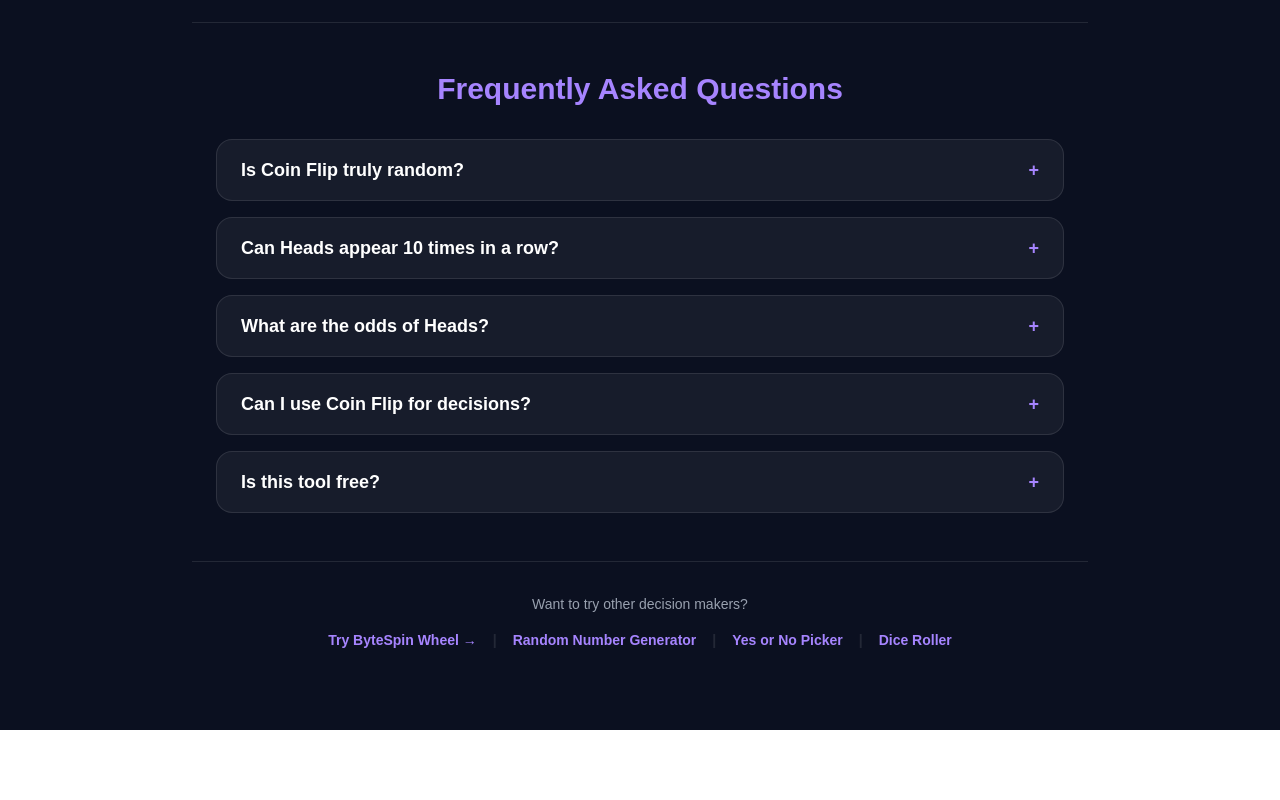
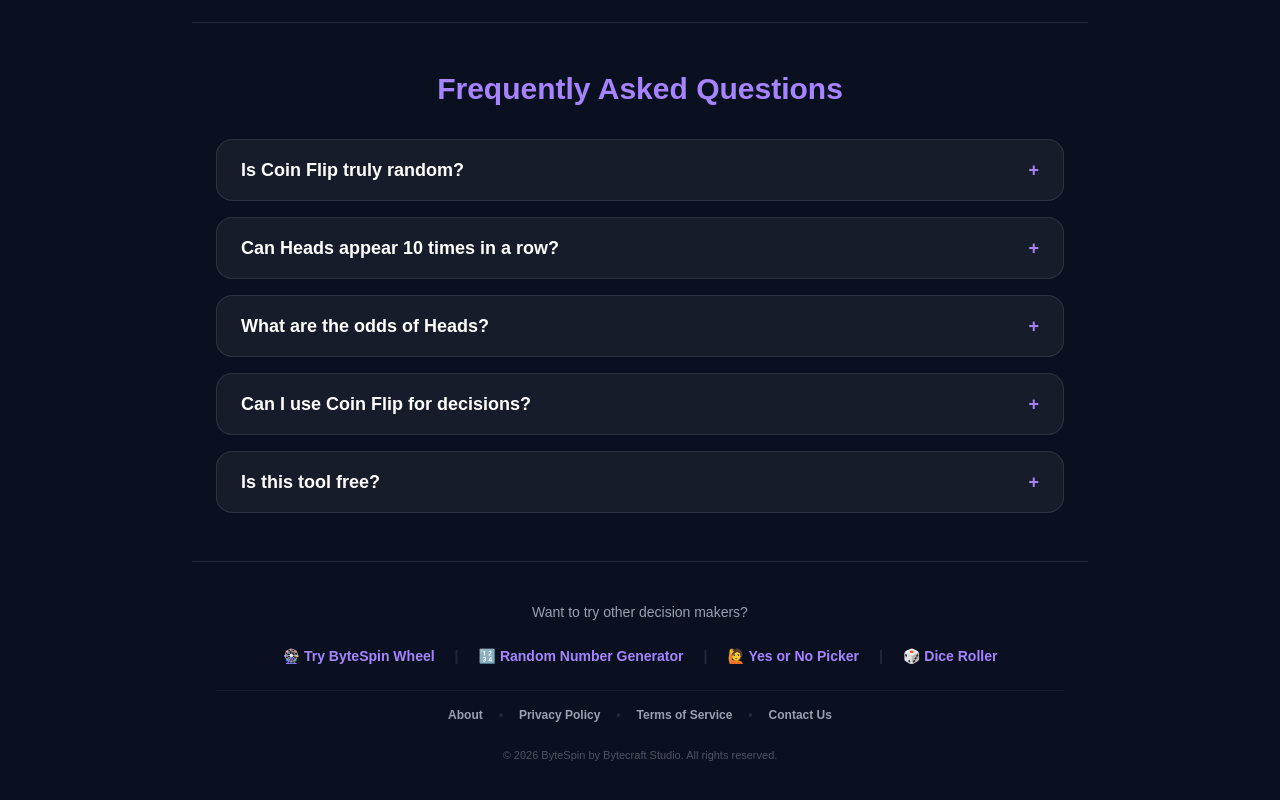
Before and after one commit to bytecraftstudioin/bytespin, a Next.js app: page /coin-flip in a window 1280 px wide. Shown: the part 2776-3576 px from the top of the page. Before the commit the page ends 3506 px from the top, so only its background shows below. Built offline with nearby package versions, Linux system fonts and the light colour scheme.

Commit message:
added privacy in coin flip page

```diff
--- a/app/coin-flip/page.tsx
+++ b/app/coin-flip/page.tsx
@@ -32,7 +32,7 @@ export default function CoinFlipPage() {
 
     const isHeads = Math.random() < 0.5;
     const face = isHeads ? "Heads" : "Tails";
-    setResult("");
+    result !== "" && setResult("");
 
     setTimeout(() => {
       setResult(face);
@@ -131,7 +131,6 @@ export default function CoinFlipPage() {
     setOpenFaq(openFaq === index ? null : index);
   };
 
-  // Structured Data Definitions
   const webAppSchema = {
     "@context": "https://schema.org",
     "@type": "WebApplication",
@@ -190,7 +189,6 @@ export default function CoinFlipPage() {
 
   return (
     <main className="min-h-screen bg-[#0b1020] text-white">
-      {/* 🚀 GOOGLE SEO INJECTIONS */}
       <script
         type="application/ld+json"
         dangerouslySetInnerHTML={{ __html: JSON.stringify(webAppSchema) }}
@@ -385,7 +383,7 @@ export default function CoinFlipPage() {
         </div>
       </section>
 
-      {/* --- FIX 1: RE-WRITTEN EEAT HONEST CONTENT --- */}
+      {/* --- EEAT CONTENT --- */}
       <section className="max-w-4xl mx-auto px-6 py-16 border-t border-white/10 space-y-12 text-left">
         <div>
           <h2 className="text-3xl font-extrabold mb-4 text-violet-400">What is Coin Flip?</h2>
@@ -430,7 +428,7 @@ export default function CoinFlipPage() {
         </div>
       </section>
 
-      {/* --- FAQ ACCORDION SECTION WITH ACCURATE ANSWERS --- */}
+      {/* --- FAQ ACCORDION SECTION --- */}
       <section className="max-w-4xl mx-auto px-6 py-12 border-t border-white/10 text-left">
         <h2 className="text-3xl font-extrabold mb-8 text-center text-violet-400">Frequently Asked Questions</h2>
         <div className="space-y-4">
@@ -453,26 +451,35 @@ export default function CoinFlipPage() {
         </div>
       </section>
 
-      {/* --- CROSS INTERNAL LINKS FOOTER WITH CRITICAL SEO BOOSTS --- */}
-      <footer className="max-w-4xl mx-auto px-6 pt-8 pb-20 text-center border-t border-white/10">
-        <p className="text-gray-400 text-sm mb-4">Want to try other decision makers?</p>
-        <div className="flex flex-wrap justify-center items-center gap-4 text-sm font-bold text-violet-400">
-          <a href="/" className="hover:text-violet-300 transition-colors">
-            Try ByteSpin Wheel →
-          </a>
+      {/* --- RE-ARCHITECTED FOOTER WITH DYNAMIC TOOLS AND TRUST PAGES --- */}
+      <footer className="max-w-4xl mx-auto px-6 pt-10 pb-20 text-center border-t border-white/10 space-y-6">
+        <p className="text-gray-400 text-sm">Want to try other decision makers?</p>
+
+        {/* Primary Utility Links */}
+        <div className="flex flex-wrap justify-center items-center gap-5 text-sm font-bold text-violet-400">
+          <a href="/" className="hover:text-violet-300 transition-colors">🎡 Try ByteSpin Wheel</a>
           <span className="text-white/10">|</span>
-          <a href="/random-number-generator" className="hover:text-violet-300 transition-colors">
-            Random Number Generator
-          </a>
+          <a href="/random-number-generator" className="hover:text-violet-300 transition-colors">🔢 Random Number Generator</a>
           <span className="text-white/10">|</span>
-          <a href="/yes-or-no" className="hover:text-violet-300 transition-colors">
-            Yes or No Picker
-          </a>
+          <a href="/yes-or-no" className="hover:text-violet-300 transition-colors">🙋 Yes or No Picker</a>
           <span className="text-white/10">|</span>
-          <a href="/dice-roller" className="hover:text-violet-300 transition-colors">
-            Dice Roller
-          </a>
+          <a href="/dice-roller" className="hover:text-violet-300 transition-colors">🎲 Dice Roller</a>
         </div>
+
+        {/* Mandatory AdSense Trust Verification Links */}
+        <div className="pt-4 border-t border-white/5 flex flex-wrap justify-center gap-4 text-xs font-semibold text-gray-400">
+          <a href="/about" className="hover:text-white transition-colors">About</a>
+          <span className="text-white/10">•</span>
+          <a href="/privacy" className="hover:text-white transition-colors">Privacy Policy</a>
+          <span className="text-white/10">•</span>
+          <a href="/terms" className="hover:text-white transition-colors">Terms of Service</a>
+          <span className="text-white/10">•</span>
+          <a href="/contact" className="hover:text-white transition-colors">Contact Us</a>
+        </div>
+
+        <p className="text-[11px] text-gray-600 font-medium">
+          © 2026 ByteSpin by Bytecraft Studio. All rights reserved.
+        </p>
       </footer>
     </main>
   );
```
